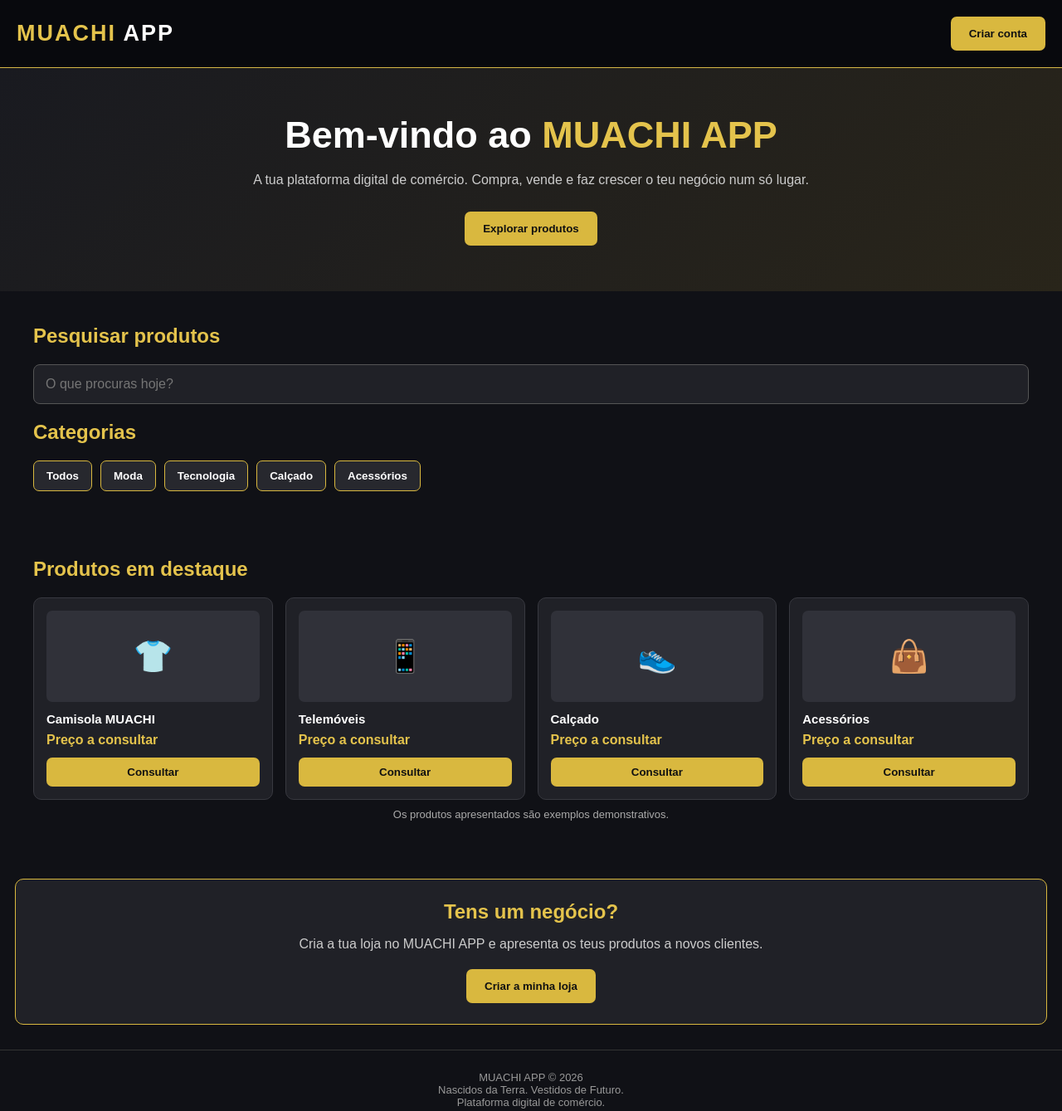
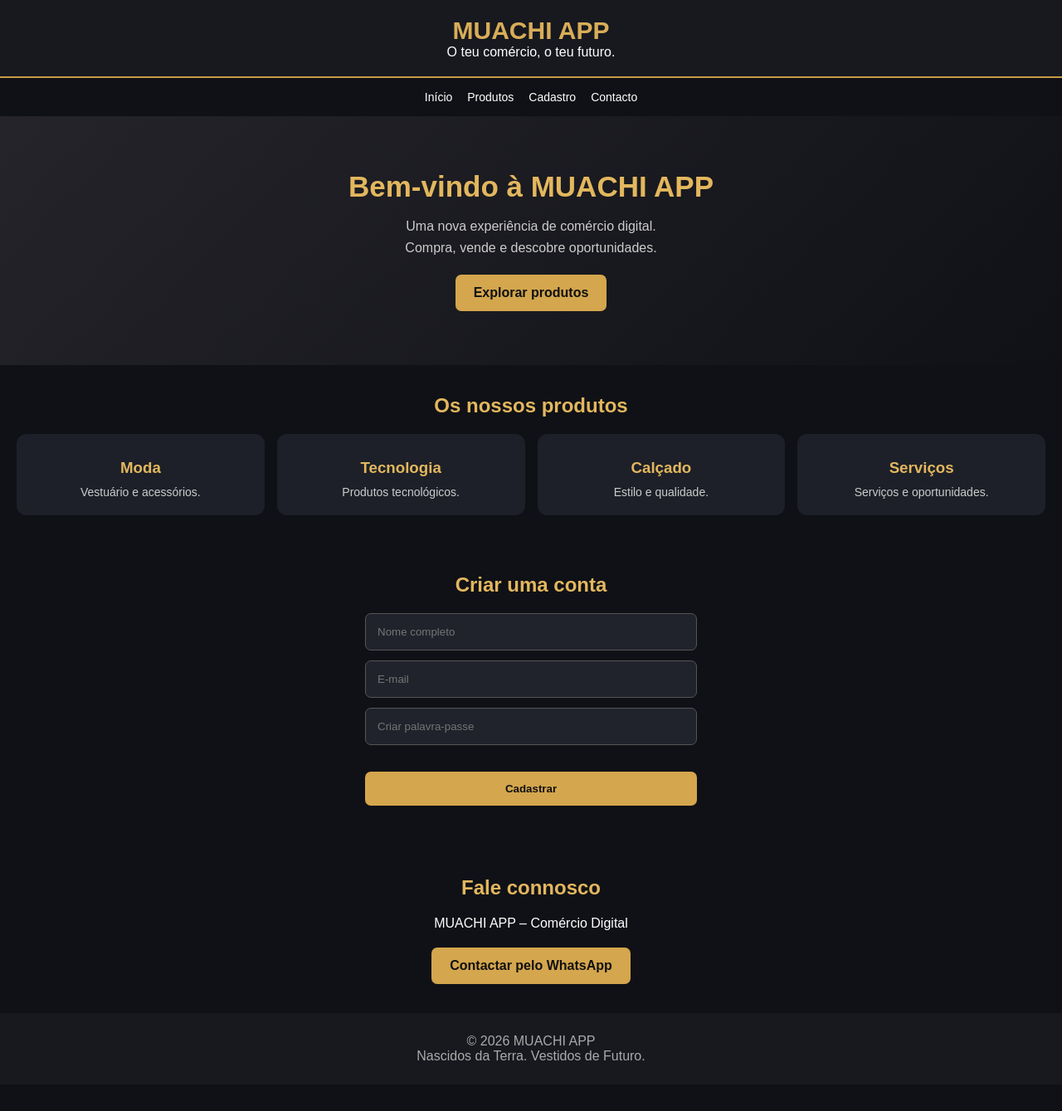
Before and after one commit to muachiapp/muachi-app, a plain HTML site: page index.html in a window 1280 px wide. Shown: the whole page at 83% size. After the commit the page ends 1307 px from the top, so only its background shows below. Drawn offline with Linux system fonts and the light colour scheme.

Commit message:
Refactor index.html structure and styles

```diff
--- a/index.html
+++ b/index.html
@@ -5,319 +5,102 @@
 <meta charset="UTF-8">
 <meta name="viewport" content="width=device-width, initial-scale=1.0">
 <meta name="theme-color" content="#101116">
-
 <title>MUACHI APP | Comércio Digital</title>
 
 <style>
-    * {
-      margin: 0;
-      padding: 0;
-      box-sizing: border-box;
-      font-family: Arial, sans-serif;
-    }
-
-    body {
-      background: #101116;
-      color: #ffffff;
-    }
-
-    header {
-      background: #08090d;
-      padding: 20px;
-      display: flex;
-      align-items: center;
-      justify-content: space-between;
-      border-bottom: 1px solid #d5b746;
-    }
-
-    .logo {
-      color: #e4c34c;
-      font-size: 27px;
-      font-weight: bold;
-      letter-spacing: 2px;
-    }
-
-    .logo span {
-      color: white;
-    }
-
-    .hero {
-      padding: 55px 20px;
-      text-align: center;
-      background: linear-gradient(135deg, #191a20, #29251a);
-    }
-
-    .hero h1 {
-      font-size: 32px;
-      margin-bottom: 15px;
-    }
-
-    .hero h1 span {
-      color: #e4c34c;
-    }
-
-    .hero p {
-      color: #cccccc;
-      line-height: 1.6;
-      margin-bottom: 25px;
-    }
-
-    button {
-      background: #d9b83f;
-      color: #111111;
-      border: none;
-      padding: 13px 22px;
-      border-radius: 7px;
-      font-weight: bold;
-      cursor: pointer;
-    }
-
-    .section {
-      padding: 30px 18px;
-    }
-
-    .section h2 {
-      margin-bottom: 20px;
-      color: #e4c34c;
-    }
-
-    .search {
-      width: 100%;
-      padding: 14px;
-      border-radius: 8px;
-      border: 1px solid #555;
-      background: #202127;
-      color: white;
-      margin-bottom: 20px;
-      font-size: 16px;
-    }
-
-    .categories {
-      display: flex;
-      gap: 10px;
-      flex-wrap: wrap;
-    }
-
-    .categories button {
-      background: #27282e;
-      color: white;
-      border: 1px solid #d9b83f;
-      padding: 10px 15px;
-    }
-
-    .products {
-      display: grid;
-      grid-template-columns: repeat(2, 1fr);
-      gap: 15px;
-    }
-
-    .product {
-      background: #202127;
-      border-radius: 10px;
-      padding: 15px;
-      border: 1px solid #383940;
-    }
-
-    .product-image {
-      height: 110px;
-      background: #303139;
-      border-radius: 7px;
-      display: flex;
-      align-items: center;
-      justify-content: center;
-      font-size: 38px;
-      margin-bottom: 12px;
-    }
-
-    .product h3 {
-      font-size: 15px;
-      margin-bottom: 8px;
-    }
-
-    .price {
-      color: #e4c34c;
-      font-weight: bold;
-      margin-bottom: 12px;
-    }
-
-    .product button {
-      width: 100%;
-      padding: 10px;
-    }
-
-    .seller {
-      background: #202127;
-      margin: 20px 18px;
-      padding: 25px;
-      border-radius: 10px;
-      text-align: center;
-      border: 1px solid #d9b83f;
-    }
-
-    .seller h2 {
-      color: #e4c34c;
-      margin-bottom: 12px;
-    }
-
-    .seller p {
-      color: #cccccc;
-      line-height: 1.6;
-      margin-bottom: 18px;
-    }
-
-    footer {
-      text-align: center;
-      padding: 25px;
-      color: #999;
-      border-top: 1px solid #333;
-      margin-top: 30px;
-      font-size: 13px;
-    }
-
-    .notice {
-      text-align: center;
-      color: #aaa;
-      font-size: 13px;
-      padding: 10px;
-    }
-
-    @media (min-width: 700px) {
-      .products {
-        grid-template-columns: repeat(4, 1fr);
-      }
-
-      .hero h1 {
-        font-size: 45px;
-      }
-
-      .section {
-        padding: 40px;
-      }
-    }
+*{margin:0;padding:0;box-sizing:border-box}
+body{font-family:Arial,sans-serif;background:#101116;color:white}
+header{background:#17191f;padding:20px;text-align:center;border-bottom:2px solid #c99b45}
+.logo{font-size:30px;font-weight:bold;color:#d9ad58}
+nav{display:flex;justify-content:center;gap:18px;padding:15px;flex-wrap:wrap}
+nav a{color:white;text-decoration:none;font-size:14px}
+.hero{text-align:center;padding:65px 20px;background:linear-gradient(135deg,#24242a,#101116)}
+.hero h1{font-size:35px;color:#e3b75e;margin-bottom:15px}
+.hero p{color:#ccc;line-height:1.6}
+.btn{display:inline-block;background:#d4a64d;color:#111;padding:13px 22px;border-radius:7px;text-decoration:none;font-weight:bold;margin-top:20px;border:0;cursor:pointer}
+section{padding:35px 20px;text-align:center}
+h2{color:#e3b75e;margin-bottom:20px}
+.products{display:grid;grid-template-columns:repeat(auto-fit,minmax(140px,1fr));gap:15px}
+.card{background:#1d2028;padding:20px;border-radius:12px}
+.card h3{margin:10px 0;color:#e3b75e}
+.card p{color:#ccc;font-size:14px}
+form{max-width:400px;margin:auto;display:grid;gap:12px}
+input{padding:14px;border:1px solid #555;border-radius:7px;background:#20232c;color:white;width:100%}
+footer{text-align:center;background:#17191f;padding:25px;color:#aaa}
 </style>
 </head>
 
 <body>
 
 <header>
-    <div class="logo">MUACHI <span>APP</span></div>
-    <button onclick="abrirCadastro()">Criar conta</button>
+<div class="logo">MUACHI APP</div>
+<p>O teu comércio, o teu futuro.</p>
 </header>
 
-  <section class="hero">
-    <h1>Bem-vindo ao <span>MUACHI APP</span></h1>
-    <p>
-      A tua plataforma digital de comércio.
-      Compra, vende e faz crescer o teu negócio
-      num só lugar.
-    </p>
-    <button onclick="document.getElementById('produtos').scrollIntoView()">
-      Explorar produtos
-    </button>
-  </section>
+<nav>
+<a href="#inicio">Início</a>
+<a href="#produtos">Produtos</a>
+<a href="#cadastro">Cadastro</a>
+<a href="#contacto">Contacto</a>
+</nav>
 
-  <section class="section">
-    <h2>Pesquisar produtos</h2>
-    <input
-      class="search"
-      type="text"
-      id="pesquisa"
-      placeholder="O que procuras hoje?"
-      oninput="pesquisarProdutos()"
-    >
+<div class="hero" id="inicio">
+<h1>Bem-vindo à MUACHI APP</h1>
+<p>Uma nova experiência de comércio digital.<br>
+Compra, vende e descobre oportunidades.</p>
+<a href="#produtos" class="btn">Explorar produtos</a>
+</div>
 
-    <h2>Categorias</h2>
-    <div class="categories">
-      <button onclick="filtrar('Todos')">Todos</button>
-      <button onclick="filtrar('Moda')">Moda</button>
-      <button onclick="filtrar('Tecnologia')">Tecnologia</button>
-      <button onclick="filtrar('Calçado')">Calçado</button>
-      <button onclick="filtrar('Acessórios')">Acessórios</button>
+<section id="produtos">
+<h2>Os nossos produtos</h2>
+<div class="products">
+<div class="card">
+<h3>Moda</h3>
+<p>Vestuário e acessórios.</p>
+</div>
+<div class="card">
+<h3>Tecnologia</h3>
+<p>Produtos tecnológicos.</p>
+</div>
+<div class="card">
+<h3>Calçado</h3>
+<p>Estilo e qualidade.</p>
+</div>
+<div class="card">
+<h3>Serviços</h3>
+<p>Serviços e oportunidades.</p>
+</div>
 </div>
 </section>
 
-  <section class="section" id="produtos">
-    <h2>Produtos em destaque</h2>
-
-    <div class="products" id="listaProdutos">
-
-      <div class="product" data-categoria="Moda">
-        <div class="product-image">👕</div>
-        <h3>Camisola MUACHI</h3>
-        <p class="price">Preço a consultar</p>
-        <button onclick="contactar('Camisola MUACHI')">Consultar</button>
-      </div>
-
-      <div class="product" data-categoria="Tecnologia">
-        <div class="product-image">📱</div>
-        <h3>Telemóveis</h3>
-        <p class="price">Preço a consultar</p>
-        <button onclick="contactar('Telemóveis')">Consultar</button>
-      </div>
-
-      <div class="product" data-categoria="Calçado">
-        <div class="product-image">👟</div>
-        <h3>Calçado</h3>
-        <p class="price">Preço a consultar</p>
-        <button onclick="contactar('Calçado')">Consultar</button>
-      </div>
-
-      <div class="product" data-categoria="Acessórios">
-        <div class="product-image">👜</div>
-        <h3>Acessórios</h3>
-        <p class="price">Preço a consultar</p>
-        <button onclick="contactar('Acessórios')">Consultar</button>
-      </div>
-
-    </div>
-    <p class="notice">Os produtos apresentados são exemplos demonstrativos.</p>
+<section id="cadastro">
+<h2>Criar uma conta</h2>
+<form onsubmit="cadastrar(event)">
+<input id="nome" type="text" placeholder="Nome completo" required>
+<input id="email" type="email" placeholder="E-mail" required>
+<input id="senha" type="password" placeholder="Criar palavra-passe" required>
+<button class="btn" type="submit">Cadastrar</button>
+</form>
+<p id="mensagem" style="margin-top:15px;color:#e3b75e"></p>
 </section>
 
-  <section class="seller">
-    <h2>Tens um negócio?</h2>
-    <p>
-      Cria a tua loja no MUACHI APP e apresenta
-      os teus produtos a novos clientes.
-    </p>
-    <button onclick="abrirCadastro()">Criar a minha loja</button>
+<section id="contacto">
+<h2>Fale connosco</h2>
+<p>MUACHI APP – Comércio Digital</p>
+<a class="btn" href="https://wa.me/244923000000" target="_blank">Contactar pelo WhatsApp</a>
 </section>
 
 <footer>
-    <p>MUACHI APP © 2026</p>
+<p>© 2026 MUACHI APP</p>
 <p>Nascidos da Terra. Vestidos de Futuro.</p>
-    <p>Plataforma digital de comércio.</p>
 </footer>
 
 <script>
-    function abrirCadastro() {
-      alert("O sistema de criação de contas será desenvolvido na próxima etapa.");
-    }
-
-    function contactar(produto) {
-      alert("Selecionaste: " + produto +
-        ". O sistema de contacto com vendedores será desenvolvido.");
-    }
-
-    function pesquisarProdutos() {
-      const pesquisa = document.getElementById("pesquisa")
-        .value.toLowerCase();
-
-      document.querySelectorAll(".product").forEach(produto => {
-        produto.style.display =
-          produto.innerText.toLowerCase().includes(pesquisa)
-          ? "block" : "none";
-      });
-    }
-
-    function filtrar(categoria) {
-      document.querySelectorAll(".product").forEach(produto => {
-        produto.style.display =
-          categoria === "Todos" ||
-          produto.dataset.categoria === categoria
-          ? "block" : "none";
-      });
-
-      document.getElementById("pesquisa").value = "";
+function cadastrar(event){
+event.preventDefault();
+const nome=document.getElementById("nome").value;
+document.getElementById("mensagem").textContent=
+"Bem-vindo à MUACHI APP, "+nome+"!";
 }
 </script>
 
```
Lines whose indentation alone changed are shown as unchanged.
